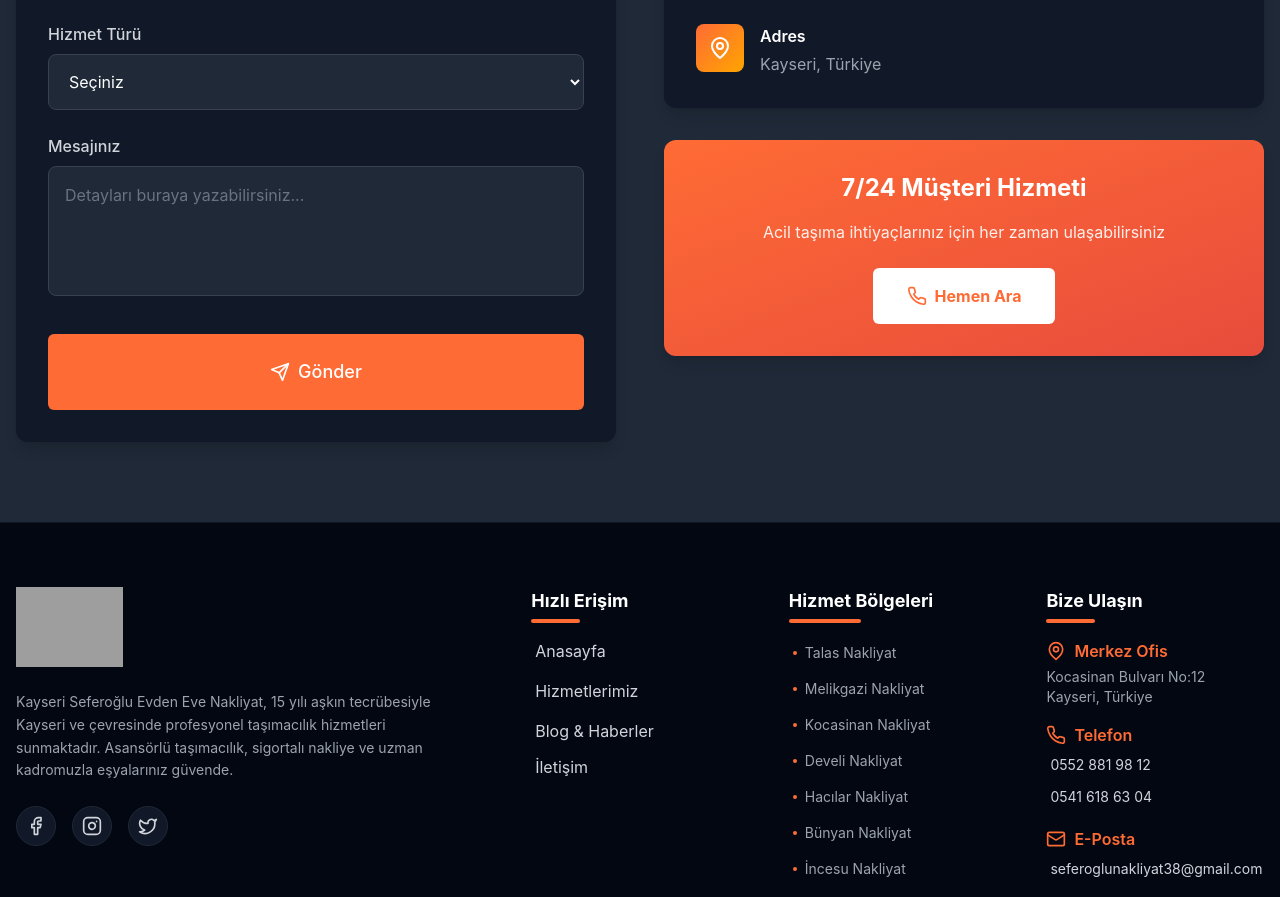
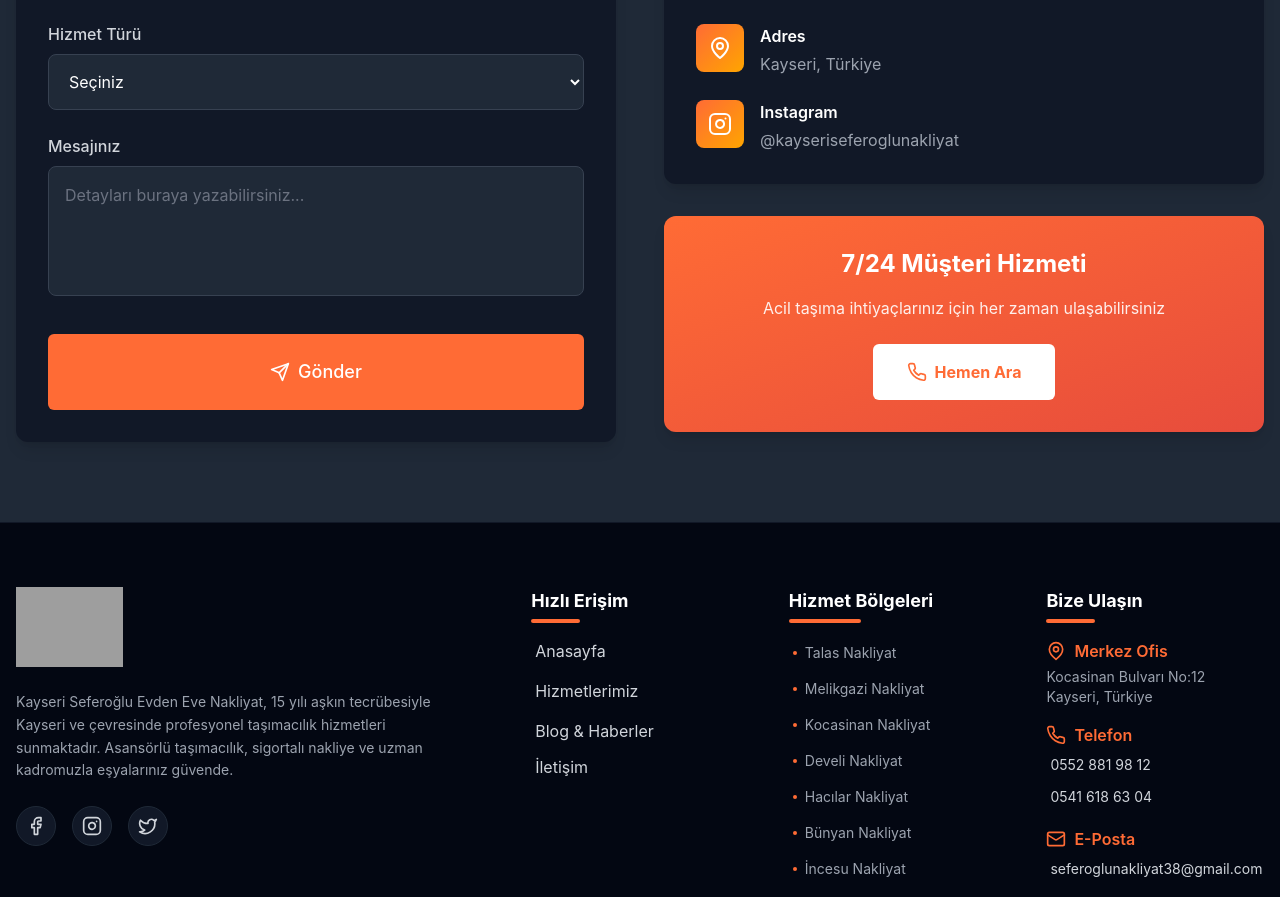
Before and after one commit to Azer0438/SEFEROGLU-NAKLIYAT, a React (Vite) app: page / in a window 1280 px wide. Shown: the part 4703-5600 px from the top of the page. Built offline with nearby package versions, Linux system fonts and the light colour scheme; grey boxes are pictures that could not be loaded.

Commit message:
Update Contact.jsx

```diff
--- a/src/components/Contact.jsx
+++ b/src/components/Contact.jsx
@@ -1,6 +1,6 @@
 import React, { useState, useRef } from 'react';
 import { motion } from 'framer-motion';
-import { Phone, Mail, MapPin, Send, Loader2 } from 'lucide-react';
+import { Phone, Mail, MapPin, Send, Loader2, Instagram } from 'lucide-react'; // Instagram ikonunu ekledim
 import { Button } from '@/components/ui/button';
 import { useToast } from '@/components/ui/use-toast';
 // import emailjs from '@emailjs/browser'; // Şimdilik kapalı
@@ -35,7 +35,6 @@ const Contact = () => {
     setLoading(true);
 
     // --- DEMO MODU BAŞLANGIÇ ---
-    // Gerçek mail atmıyor ama atıyormuş gibi yapıyor :)
     setTimeout(() => {
         setLoading(false);
         toast({
@@ -53,7 +52,7 @@ const Contact = () => {
           service: '',
           message: ''
         });
-    }, 1500); // 1.5 saniye bekletir
+    }, 1500);
     // --- DEMO MODU BİTİŞ ---
   };
 
@@ -189,7 +188,7 @@ const Contact = () => {
             </form>
           </motion.div>
 
-          {/* İLETİŞİM BİLGİLERİ (SAĞ TARAF - AYNI) */}
+          {/* İLETİŞİM BİLGİLERİ (SAĞ TARAF) */}
           <motion.div
             initial={{ opacity: 0, x: 50 }}
             whileInView={{ opacity: 1, x: 0 }}
@@ -201,6 +200,7 @@ const Contact = () => {
               <h3 className="text-xl md:text-2xl font-bold text-white mb-6">İletişim Bilgileri</h3>
 
               <div className="space-y-6">
+                {/* Telefon */}
                 <div className="flex items-start gap-4">
                   <div className="w-10 h-10 md:w-12 md:h-12 bg-gradient-to-br from-[#FF6B35] to-[#FFA500] rounded-lg flex items-center justify-center flex-shrink-0">
                     <Phone className="w-5 h-5 md:w-6 md:h-6 text-white" />
@@ -212,6 +212,7 @@ const Contact = () => {
                   </div>
                 </div>
 
+                {/* Email */}
                 <div className="flex items-start gap-4">
                   <div className="w-10 h-10 md:w-12 md:h-12 bg-gradient-to-br from-[#FF6B35] to-[#FFA500] rounded-lg flex items-center justify-center flex-shrink-0">
                     <Mail className="w-5 h-5 md:w-6 md:h-6 text-white" />
@@ -222,6 +223,7 @@ const Contact = () => {
                   </div>
                 </div>
 
+                {/* Adres */}
                 <div className="flex items-start gap-4">
                   <div className="w-10 h-10 md:w-12 md:h-12 bg-gradient-to-br from-[#FF6B35] to-[#FFA500] rounded-lg flex items-center justify-center flex-shrink-0">
                     <MapPin className="w-5 h-5 md:w-6 md:h-6 text-white" />
@@ -231,6 +233,26 @@ const Contact = () => {
                     <p className="text-gray-400 text-sm md:text-base">Kayseri, Türkiye</p>
                   </div>
                 </div>
+
+                {/* --- YENİ EKLENEN INSTAGRAM KISMI --- */}
+                <div className="flex items-start gap-4">
+                  <div className="w-10 h-10 md:w-12 md:h-12 bg-gradient-to-br from-[#FF6B35] to-[#FFA500] rounded-lg flex items-center justify-center flex-shrink-0">
+                    <Instagram className="w-5 h-5 md:w-6 md:h-6 text-white" />
+                  </div>
+                  <div>
+                    <h4 className="font-semibold text-white mb-1 text-sm md:text-base">Instagram</h4>
+                    <a
+                      href="https://www.instagram.com/kayseriseferoglunakliyat"
+                      target="_blank"
+                      rel="noopener noreferrer"
+                      className="text-gray-400 text-sm md:text-base hover:text-[#FF6B35] transition-colors"
+                    >
+                      @kayseriseferoglunakliyat
+                    </a>
+                  </div>
+                </div>
+                {/* --- INSTAGRAM BİTİŞ --- */}
+
               </div>
             </div>
 
```
